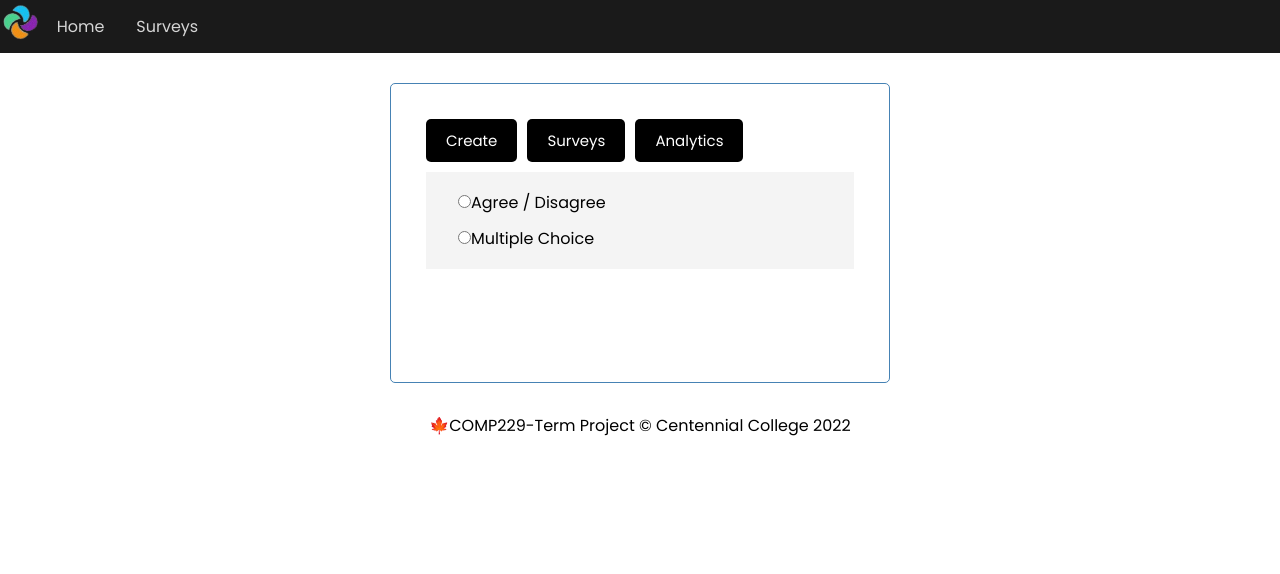
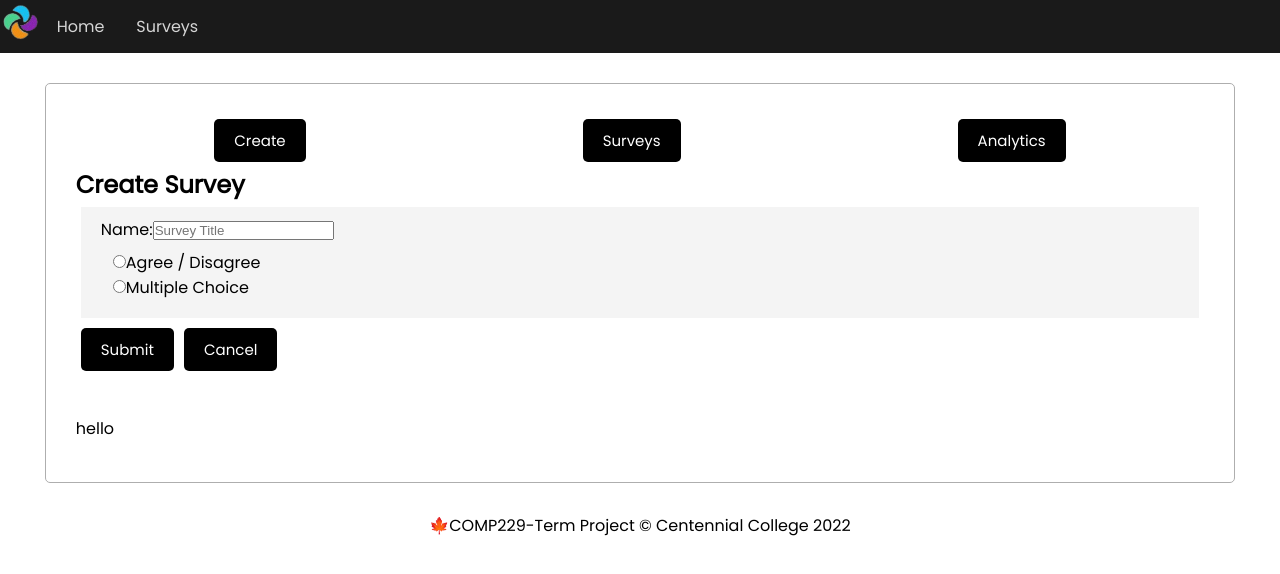
Before and after one commit to jmmunoz14/comp229-term-project, a React (Create React App) app: page / in a window 1280 px wide. Shown: the top 574 px of the page. Built offline with nearby package versions, Linux system fonts and the light colour scheme.

Commit message:
Create Survey

```diff
--- a/src/App.css
+++ b/src/App.css
@@ -11,11 +11,11 @@ body {
 }
 
 .container {
-  max-width: 500px;
+  max-width: 93%;
   margin: 30px auto;
   overflow: auto;
-  min-height: 300px;
-  border: 1px solid steelblue;
+  min-height: 400px;
+  border: 1px solid rgb(174, 174, 174);
   padding: 30px;
   border-radius: 5px;
 }
@@ -61,18 +61,18 @@ body {
   width: 100%;
 }
 
-.task {
+.element {
   background: #f4f4f4;
   margin: 5px;
   padding: 10px 20px;
   cursor: pointer;
 }
 
-.task.reminder {
+.element.reminder {
   border-left: 5px solid green;
 }
 
-.task h3 {
+.element h3 {
   display: flex;
   align-items: center;
   justify-content: space-between;
@@ -162,3 +162,10 @@ footer {
   margin-top: 30px;
   text-align: center;
 }
+
+.flexbox-container-btn-row {
+  display: flex;
+  justify-content: space-around;
+  align-items: center;
+  align-content: center;
+}
--- a/src/App.js
+++ b/src/App.js
@@ -1,6 +1,6 @@
 import './App.css';
 import Header from './components/Header';
-import Body from './components/Body'
+import Content from './components/Content'
 import Footer from './components/Footer'
 import { BrowserRouter as Router, Route, Routes } from 'react-router-dom'
 
@@ -22,7 +22,7 @@ function App() {
       <Routes>
         <Route
           path='/'
-          element={<Body onClick={onClick} />} />
+          element={<Content onClick={onClick} />} />
 
       </Routes>
       <Footer />
--- a/src/components/Body.js
+++ /dev/null
@@ -1,16 +0,0 @@
-import CreateSurvey from "./CreateSurvey";
-
-const Body = ({onClick}) => {
-    return (
-
-        <div className="container">
-            <button className="btn" onClick={onClick}> Create</button>
-            <button className="btn"> Surveys</button>
-            <button className="btn"> Analytics</button>
-
-            <CreateSurvey/>
-        </div>
-    );
-}
-
-export default Body;
--- /dev/null
+++ b/src/components/Content.js
@@ -0,0 +1,28 @@
+import CreateSurvey from "./CreateSurvey";
+import SurveyList from "./SurveyList";
+
+const Content = ({ onClick }) => {
+
+
+    return (
+
+        <div className="container ">
+            <div className="flexbox-container-btn-row">
+                <button className="btn" onClick={onClick}> Create</button>
+                <button className="btn"> Surveys</button>
+                <button className="btn"> Analytics</button>
+            </div>
+
+
+            {/*SHOW CREATE SURVEY FORM*/}
+            <CreateSurvey />
+
+            {/*LIST ALL SURVEYS*/}
+            <SurveyList />
+
+
+        </div>
+    );
+}
+
+export default Content;
--- a/src/components/CreateSurvey.js
+++ b/src/components/CreateSurvey.js
@@ -1,27 +1,68 @@
+import React, { useState, useRef, useEffect } from 'react'
+import RadioButton from './RadioButton'
+
+
 const CreateSurvey = () => {
+
+    //attributes
+    let formData = {
+        surveyTitle: '',
+        surveyType: {
+            agreeDisagree: false,
+            multipleChoice: false,
+        }
+    }
+
+    const [value, setValue] = useState(false)
+    function handleChange() {
+        setValue(!value)
+    }
 
     return (
         <form className="add-form">
-            <div className="task">
+            <h2>Create Survey</h2>
+            <div className="element">
+                <div>
+                    <label>
+                        Name:
+                        <input type="text" name="name" placeholder='Survey Title' />
+                    </label>
+                </div>
+
                 <div className="radio">
                     <div className="radio-button">
-                        <label>
-                            <input type="radio" value="ad" checked={false} />
-                            Agree / Disagree
-                        </label>
-                    </div>
-                    <div className="radio-button">
-                        <label>
-                            <input type="radio" value="mc" checked={false} />
-                            Multiple Choice
-                        </label>
+
+                        <RadioButton
+                            label="Agree / Disagree"
+                            value={value}
+                            onChange={handleChange}
+                        />
+                        <RadioButton
+                            label="Multiple Choice"
+                            value={value}
+                            onChange={handleChange}
+                        />
+
                     </div>
                 </div>
-
             </div>
+            <button className="btn" onClick={submitButtonOnClick}>Submit</button>
+            <button className="btn" onClick={cancelButtonOnClick}>Cancel</button>
         </form>
 
     );
+
+
+
+    function submitButtonOnClick(e) {
+        console.log(e)
+    }
+
+    function cancelButtonOnClick(e) {
+        console.log(e)
+    }
+
+
 }
 
 export default CreateSurvey;
--- /dev/null
+++ b/src/components/RadioButton.js
@@ -0,0 +1,12 @@
+
+const RadioButton = ({ label, value, onChange }) => {
+
+
+    return (
+        <div>
+            <label><input type="radio" checked={value} onChange={onChange} />{label}</label>
+        </div>
+    );
+}
+
+export default RadioButton;
--- /dev/null
+++ b/src/components/SurveyElement.js
@@ -0,0 +1,9 @@
+const SurveyElement = ({ survey }) => {
+    return (
+        <div>
+            survey.title
+        </div>
+    );
+}
+
+export default SurveyElement;
--- /dev/null
+++ b/src/components/SurveyList.js
@@ -0,0 +1,29 @@
+import SurveyElement from "./SurveyElement";
+const SurveyList = () => {
+
+    const data = [{
+        id: 1,
+        titlle: 'Survey Sample title 1',
+    },
+    {
+        id: 2,
+        titlle: 'Survey Sample title 2',
+    },
+    {
+        id: 3,
+        titlle: 'Survey Sample title 3 ',
+    }]
+
+
+    for (let e in data) {
+
+    }
+
+    return (
+        <div>
+            hello
+        </div>
+    )
+}
+
+export default SurveyList;
```
